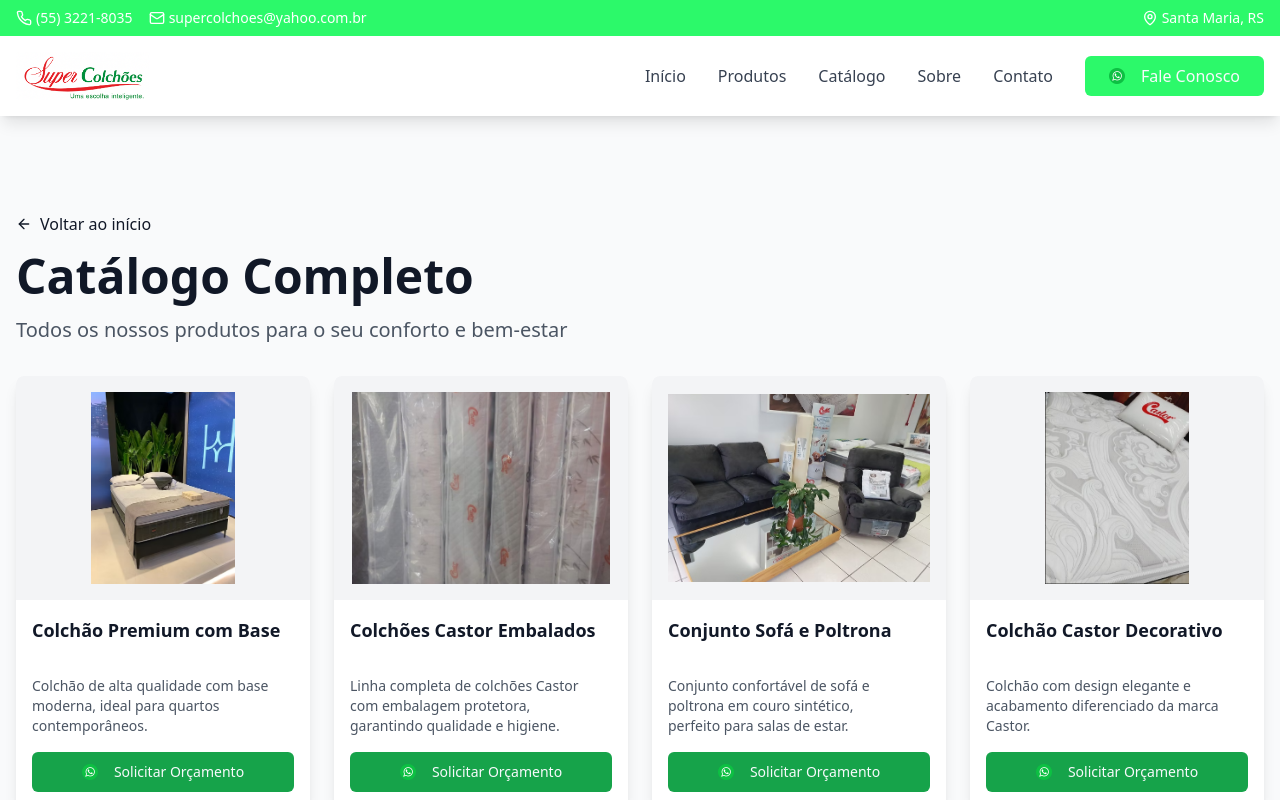
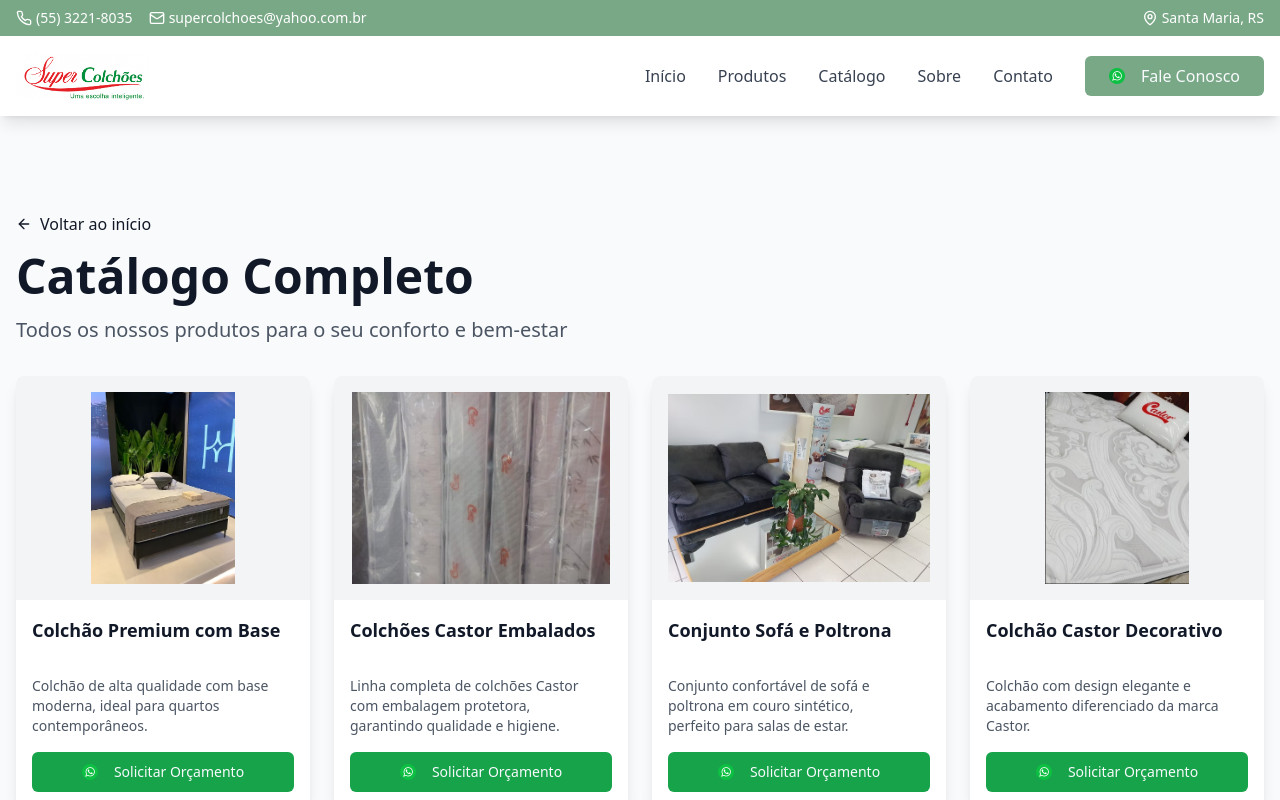
Before and after one commit to DevZipMateus/super-colchoes-revamp-project, a React (Vite) app: page /catalogo in a window 1280 px wide. Shown: the top 800 px of the page. Built offline with nearby package versions, Linux system fonts and the light colour scheme.

Commit message:
Change header background color
Set the header background color to #79a887.

```diff
--- a/src/components/Header.tsx
+++ b/src/components/Header.tsx
@@ -21,7 +21,7 @@ const Header = () => {
   return (
     <header className="bg-white shadow-lg sticky top-0 z-50">
       {/* Top bar - Oculto em mobile muito pequeno */}
-      <div className="text-white py-2 hidden sm:block" style={{ backgroundColor: '#2cf96a' }}>
+      <div className="text-white py-2 hidden sm:block" style={{ backgroundColor: '#79a887' }}>
         <div className="container mx-auto px-4">
           <div className="flex flex-col lg:flex-row justify-between items-center text-xs sm:text-sm">
             <div className="flex flex-col sm:flex-row items-center space-y-1 sm:space-y-0 sm:space-x-4">
@@ -65,7 +65,7 @@ const Header = () => {
             <a href="#contato" className="text-gray-700 hover:text-green-800 hover:opacity-40 transition-colors font-medium text-sm xl:text-base">Contato</a>
             <Button
               className="text-sm xl:text-base px-4 xl:px-6 flex items-center"
-              style={{ backgroundColor: '#2cf96a' }}
+              style={{ backgroundColor: '#79a887' }}
               onClick={handleWhatsAppClick}
             >
               <img src="/lovable-uploads/ab271b32-cd91-484c-97ce-567483a1d65b.png" alt="WhatsApp" className="w-4 h-4 mr-2" />
@@ -93,7 +93,7 @@ const Header = () => {
               <a href="#contato" className="text-gray-700 hover:text-green-800 hover:opacity-40 transition-colors font-medium py-2 text-sm sm:text-base" onClick={toggleMenu}>Contato</a>
               <Button
                 className="w-full mt-4 text-sm sm:text-base flex items-center justify-center"
-                style={{ backgroundColor: '#2cf96a' }}
+                style={{ backgroundColor: '#79a887' }}
                 onClick={handleWhatsAppClick}
               >
                 <img src="/lovable-uploads/ab271b32-cd91-484c-97ce-567483a1d65b.png" alt="WhatsApp" className="w-4 h-4 mr-2" />
```
